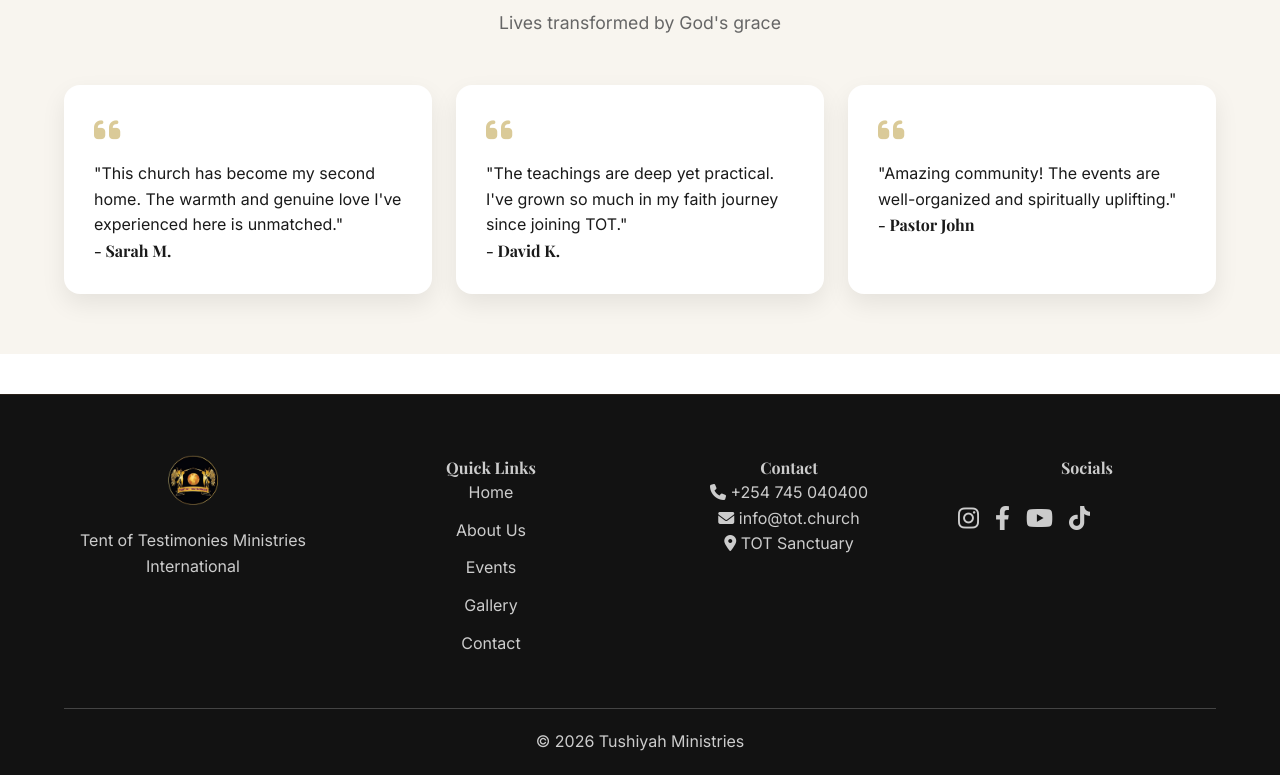
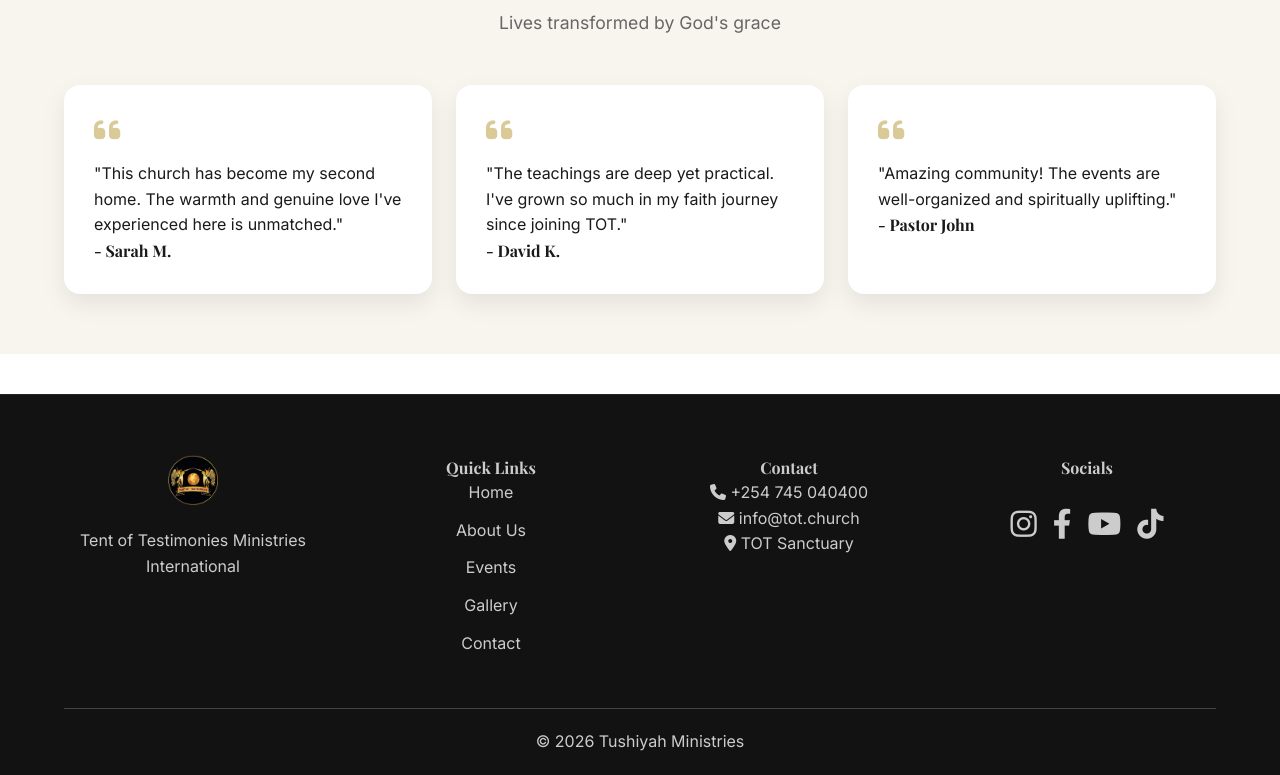
Before and after one commit to noduor/TestTOT, a plain HTML site: page index.html in a window 1280 px wide. Shown: the part 2272-3047 px from the top of the page. Drawn offline with nearby package versions, Linux system fonts and the light colour scheme; no server answers.

```diff
--- a/css/style.css
+++ b/css/style.css
@@ -713,11 +713,12 @@
     display: flex;
     gap: 16px;
     margin-top: 20px;
+    justify-content: center;
 }
 
 .social-links a {
     color: white;
-    font-size: 24px;
+    font-size: 30px;
     transition: var(--transition);
 }
 
```
